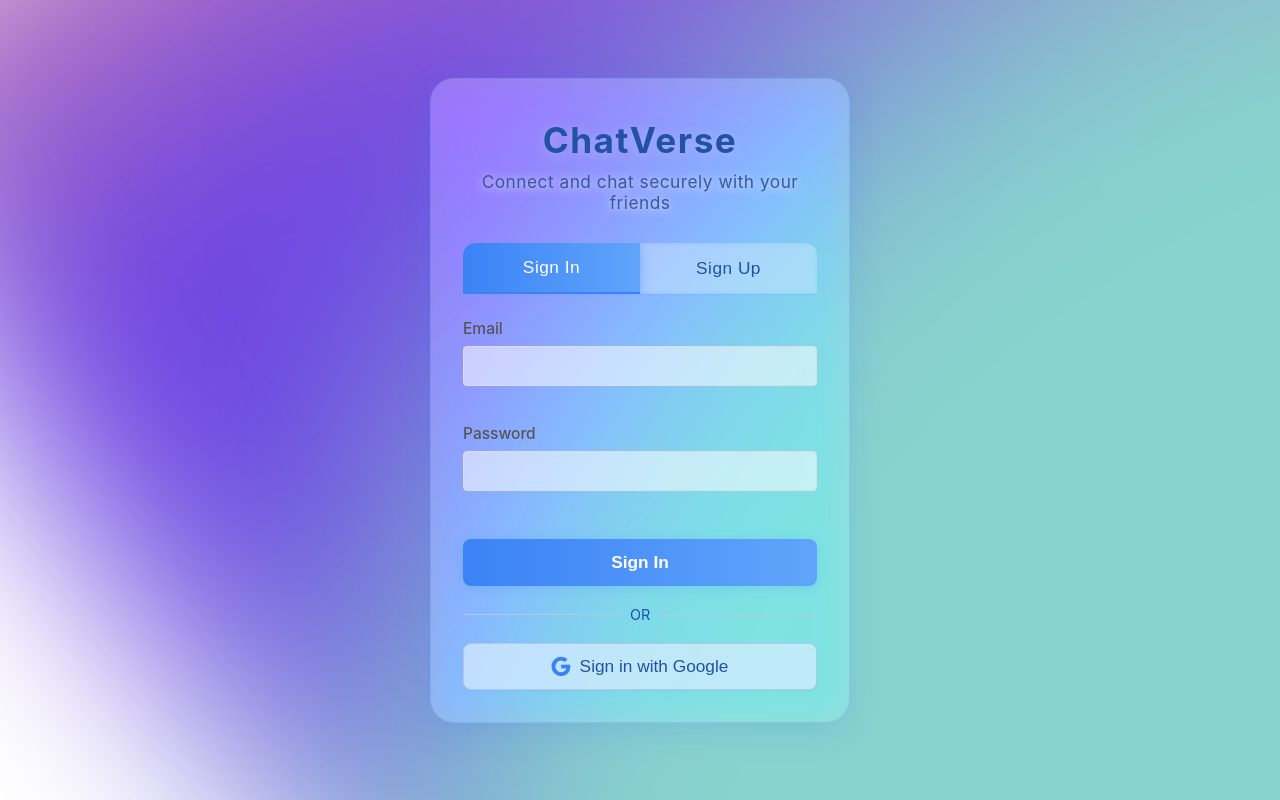
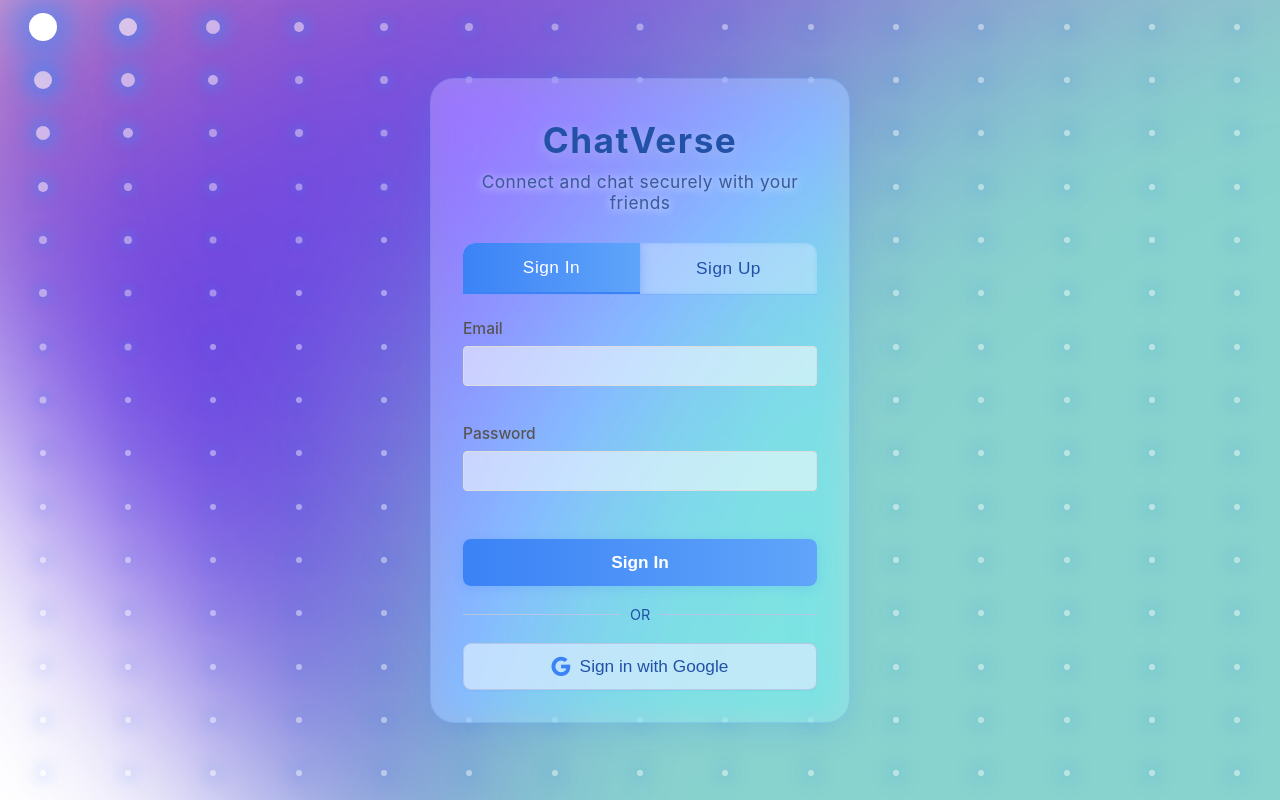
Before and after one commit to JustinShih0918/chatroom, a React (Create React App) app: page /home in a window 1280 px wide. Built offline with nearby package versions, Linux system fonts and the light colour scheme; no server answers.

Commit message:
add glowing dots effect with proximity interaction on homepage

```diff
--- a/src/components/homepage.js
+++ b/src/components/homepage.js
@@ -27,6 +27,95 @@ function HomePage() {
         const mode = params.get("mode");
         if (mode === "signup") setActiveTab("signup");
         else setActiveTab("signin");
+
+        // Generate glowing dots
+        const generateDots = () => {
+            const dotsGrid = document.querySelector('.glowing-dots-grid');
+            if (!dotsGrid) return;
+
+            // Clear existing dots
+            dotsGrid.innerHTML = '';
+
+            // Determine number of dots based on screen size
+            const columns = window.innerWidth <= 480 ? 8 :
+                           window.innerWidth <= 768 ? 12 : 15;
+            const rows = window.innerWidth <= 480 ? 8 :
+                        window.innerWidth <= 768 ? 12 : 15;
+
+            // Calculate total dots
+            const dotCount = columns * rows;
+
+            // Create dot elements
+            const dots = [];
+            for (let i = 0; i < dotCount; i++) {
+                const dot = document.createElement('div');
+                dot.classList.add('dot-element');
+                dot.dataset.row = Math.floor(i / columns);
+                dot.dataset.col = i % columns;
+                dotsGrid.appendChild(dot);
+                dots.push(dot);
+
+                // Add mouseover event for proximity effect
+                dot.addEventListener('mouseover', () => {
+                    const currRow = parseInt(dot.dataset.row);
+                    const currCol = parseInt(dot.dataset.col);
+
+                    // First, remove any existing classes from all dots
+                    dots.forEach(d => {
+                        d.classList.remove('proximity-1', 'proximity-2', 'proximity-3',
+                                          'proximity-4', 'proximity-5', 'dot-hovered');
+                    });
+
+                    // Add special class to the currently hovered dot
+                    dot.classList.add('dot-hovered');
+
+                    // Apply proximity classes to surrounding dots
+                    dots.forEach(d => {
+                        if (d === dot) return; // Skip the hovered dot itself
+
+                        // Calculate distance (Manhattan distance)
+                        const targetRow = parseInt(d.dataset.row);
+                        const targetCol = parseInt(d.dataset.col);
+                        const distance = Math.abs(currRow - targetRow) + Math.abs(currCol - targetCol);
+
+                        // Apply appropriate proximity class based on distance
+                        if (distance === 1) {
+                            d.classList.add('proximity-1');
+                        } else if (distance === 2) {
+                            d.classList.add('proximity-2');
+                        } else if (distance === 3) {
+                            d.classList.add('proximity-3');
+                        } else if (distance <= 5) {
+                            d.classList.add('proximity-4');
+                        } else if (distance <= 7) {
+                            d.classList.add('proximity-5');
+                        }
+                    });
+                });
+
+                // Clear proximity effects when mouse leaves
+                dot.addEventListener('mouseleave', () => {
+                    setTimeout(() => {
+                        // Only remove if not still over another dot
+                        const hoveredDot = document.querySelector('.dot-element:hover');
+                        if (!hoveredDot) {
+                            dots.forEach(d => {
+                                d.classList.remove('proximity-1', 'proximity-2', 'proximity-3',
+                                                  'proximity-4', 'proximity-5', 'dot-hovered');
+                            });
+                        }
+                    }, 50);
+                });
+            }
+        };
+
+        // Generate dots initially and on window resize
+        generateDots();
+        window.addEventListener('resize', generateDots);
+
+        return () => {
+            window.removeEventListener('resize', generateDots);
+        };
     }, [location.search]);
 
     const handleSignIn = async (e) => {
@@ -128,6 +217,7 @@ function HomePage() {
     return (
         <div className="home-container">
             <div className="blob-bg"></div>
+            <div className="glowing-dots-grid"></div>
             <div className="home-content">
                 <div className="home-header">
                     <h1>ChatVerse</h1>
--- a/src/styles/homepage.css
+++ b/src/styles/homepage.css
@@ -22,6 +22,130 @@
   100% { transform: translate(-10%, -10%) rotate(360deg); }
 }
 
+/* Updated Glowing Dots Grid Effect */
+.glowing-dots-grid {
+  position: fixed;
+  top: 0;
+  left: 0;
+  right: 0;
+  bottom: 0;
+  z-index: 0;
+  display: grid;
+  grid-template-columns: repeat(15, 1fr); /* Decreased from 30 to 15 */
+  grid-template-rows: repeat(15, 1fr); /* Decreased from 30 to 15 */
+  overflow: hidden;
+}
+
+/* Generate the actual dot effect using JS */
+.dot-element {
+  position: relative;
+  transition: all 500ms ease;
+  cursor: pointer;
+}
+
+.dot-element::after {
+  content: '';
+  position: absolute;
+  top: 50%;
+  left: 50%;
+  transform: translate(-50%, -50%);
+  width: 6px; /* Increased from 4px to 6px */
+  height: 6px; /* Increased from 4px to 6px */
+  background: rgba(255, 255, 255, 0.7);
+  border-radius: 50%;
+  box-shadow:
+    0 0 15px 2px rgba(66, 133, 244, 0.5),
+    0 0 30px 5px rgba(66, 133, 244, 0.2);
+  opacity: 0.6;
+  transition: all 400ms cubic-bezier(0.23, 1, 0.32, 1);
+}
+
+/* Primary hover effect for directly hovered dot - even bigger */
+.dot-element:hover::after {
+  width: 24px; /* Increased from 18px to 24px */
+  height: 24px; /* Increased from 18px to 24px */
+  background: rgba(255, 255, 255, 1);
+  opacity: 0.95;
+  box-shadow:
+    0 0 25px 10px rgba(66, 133, 244, 0.8),
+    0 0 50px 15px rgba(66, 133, 244, 0.5);
+  transition: all 100ms cubic-bezier(0.23, 1, 0.32, 1);
+}
+
+/* Special class for the directly hovered dot */
+.dot-element.dot-hovered::after {
+  width: 28px;
+  height: 28px;
+  background: rgba(255, 255, 255, 1);
+  opacity: 1;
+  box-shadow:
+    0 0 30px 10px rgba(66, 133, 244, 0.9),
+    0 0 60px 20px rgba(66, 133, 244, 0.6);
+  z-index: 2;
+  transition: all 150ms ease-out;
+}
+
+/* Make sure this has higher specificity than the hover */
+.dot-element.dot-hovered::after {
+  animation: pulseDot 1.5s infinite alternate;
+}
+
+@keyframes pulseDot {
+  0% {
+    box-shadow: 0 0 30px 10px rgba(66, 133, 244, 0.8);
+  }
+  100% {
+    box-shadow: 0 0 40px 15px rgba(66, 133, 244, 0.9);
+  }
+}
+
+/* Enhanced proximity classes */
+.dot-element.proximity-1::after {
+  width: 18px; /* Increased from 12px */
+  height: 18px;
+  opacity: 0.85;
+  box-shadow:
+    0 0 20px 8px rgba(66, 133, 244, 0.75),
+    0 0 35px 10px rgba(66, 133, 244, 0.45);
+}
+
+.dot-element.proximity-2::after {
+  width: 14px; /* Increased from 8px */
+  height: 14px;
+  opacity: 0.75;
+  box-shadow:
+    0 0 15px 6px rgba(66, 133, 244, 0.65),
+    0 0 25px 8px rgba(66, 133, 244, 0.35);
+}
+
+.dot-element.proximity-3::after {
+  width: 10px; /* Increased from 6px */
+  height: 10px;
+  opacity: 0.7;
+  box-shadow:
+    0 0 12px 4px rgba(66, 133, 244, 0.55),
+    0 0 20px 6px rgba(66, 133, 244, 0.3);
+}
+
+/* Add two more proximity levels for wider effect */
+.dot-element.proximity-4::after {
+  width: 8px;
+  height: 8px;
+  opacity: 0.6;
+  box-shadow:
+    0 0 10px 3px rgba(66, 133, 244, 0.45),
+    0 0 15px 5px rgba(66, 133, 244, 0.25);
+}
+
+.dot-element.proximity-5::after {
+  width: 7px;
+  height: 7px;
+  opacity: 0.55;
+  box-shadow:
+    0 0 8px 2px rgba(66, 133, 244, 0.4),
+    0 0 12px 4px rgba(66, 133, 244, 0.2);
+}
+
 .home-container {
     position: fixed;
     top: 0; left: 0; right: 0; bottom: 0;
@@ -38,7 +162,7 @@
 
 .home-content {
     position: relative;
-    z-index: 1;
+    z-index: 2; /* Increase from 1 to 2 to ensure it's above dots */
     width: 100%;
     max-width: 420px;
     background: rgba(220, 235, 255, 0.28);
@@ -261,6 +385,20 @@
     }
 }
 
+@media (max-width: 768px) {
+    .home-content {
+        max-width: 90vw;
+        padding: 32px 16px 24px 16px;
+    }
+    .home-header h1 {
+        font-size: 1.6rem;
+    }
+    .glowing-dots-grid {
+        grid-template-columns: repeat(12, 1fr);
+        grid-template-rows: repeat(12, 1fr);
+    }
+}
+
 @media (max-width: 600px) {
     .home-container {
         padding: 8px;
@@ -292,6 +430,18 @@
     }
 }
 
+@media (max-width: 480px) {
+    .glowing-dots-grid {
+        grid-template-columns: repeat(8, 1fr);
+        grid-template-rows: repeat(8, 1fr);
+    }
+
+    .dot-element::after {
+        width: 4px;
+        height: 4px;
+    }
+}
+
 @media (max-width: 400px) {
     .home-content {
         padding: 8px 1vw 8px 1vw;
```
